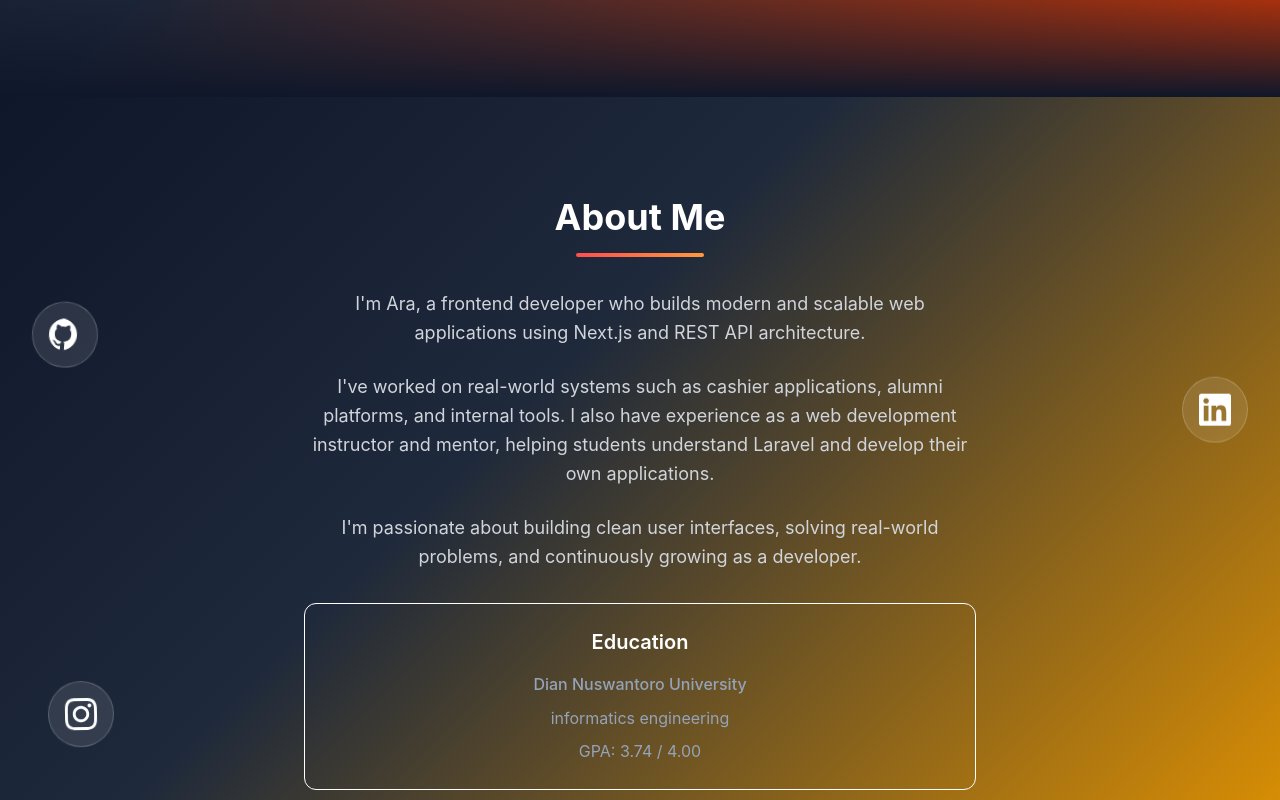
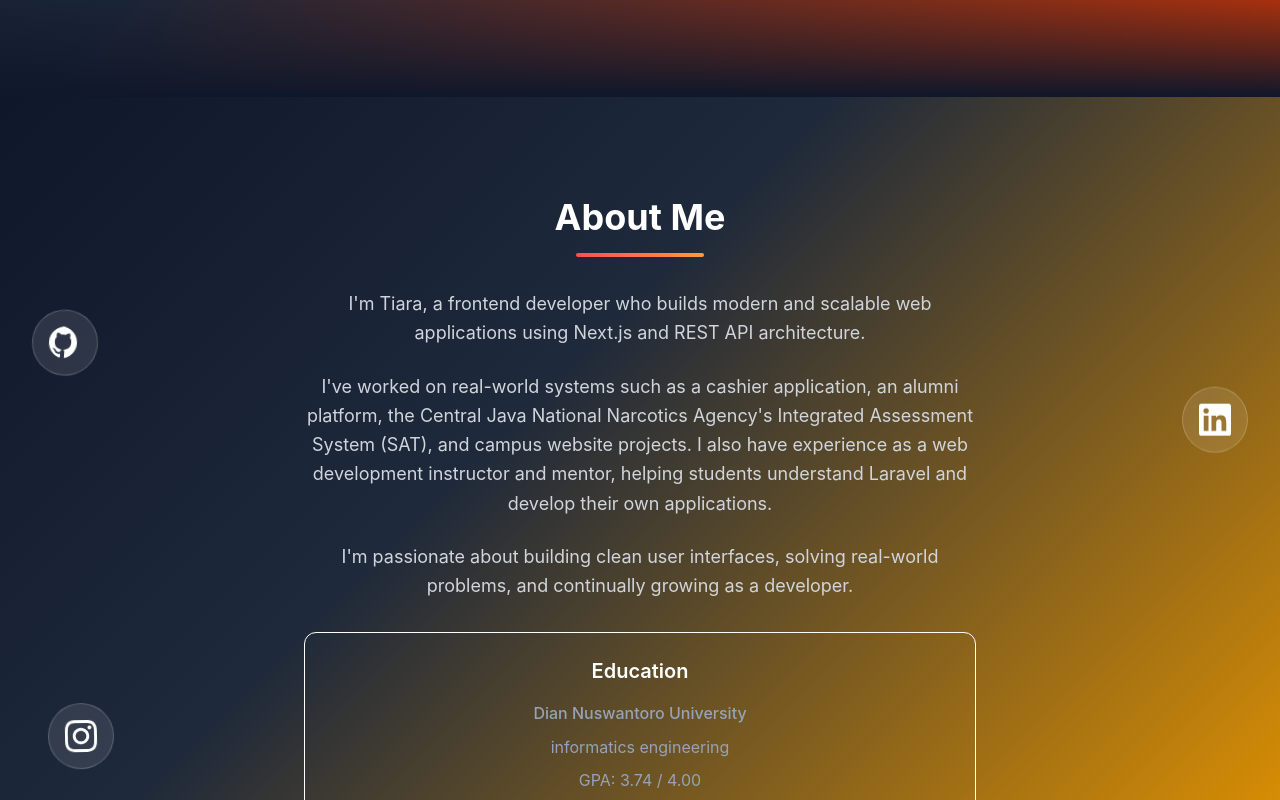
Before and after one commit to tiara1210/my-portofolio, a Next.js app: page / in a window 1280 px wide. Shown: the part 703-1503 px from the top of the page. Built offline with nearby package versions, Linux system fonts and the light colour scheme.

Commit message:
Update About component with personal details and project experience

```diff
--- a/components/About.tsx
+++ b/components/About.tsx
@@ -15,18 +15,20 @@ export default function About() {
         </div>
         <div className="max-w-2xl mx-auto text-center">
           <p className="text-lg text-gray-300 leading-relaxed mb-6">
-            I'm Ara, a frontend developer who builds modern and scalable web
+            I'm Tiara, a frontend developer who builds modern and scalable web
             applications using Next.js and REST API architecture.
           </p>
           <p className="text-lg text-gray-300 leading-relaxed mb-6">
-            I've worked on real-world systems such as cashier applications,
-            alumni platforms, and internal tools. I also have experience as a
-            web development instructor and mentor, helping students understand
-            Laravel and develop their own applications.
+            I've worked on real-world systems such as a cashier application, an
+            alumni platform, the Central Java National Narcotics Agency's
+            Integrated Assessment System (SAT), and campus website projects. I
+            also have experience as a web development instructor and mentor,
+            helping students understand Laravel and develop their own
+            applications.
           </p>
           <p className="text-lg text-gray-300 leading-relaxed mb-6">
             I'm passionate about building clean user interfaces, solving
-            real-world problems, and continuously growing as a developer.
+            real-world problems, and continually growing as a developer.
           </p>
           <div className="mt-8 p-6 bg-transparent rounded-xl border border-white">
             <h3 className="text-xl font-semibold mb-4">Education</h3>
--- a/components/Hero.tsx
+++ b/components/Hero.tsx
@@ -25,7 +25,7 @@ export default function Hero() {
             <p className="text-2xl md:text-3xl mt-2">Frontend Developer</p>
             <p className="mt-4 text-gray-300 max-w-md">
               Frontend Developer who builds modern web apps with clean UI,
-              scalable systems, and real-world problem solving.
+              scalable systems, and real world problem solving.
             </p>
             <div className="flex gap-4 mt-8 justify-center md:justify-start">
               <a href="#contact" className="btn-primary">Contact Me</a>
```
